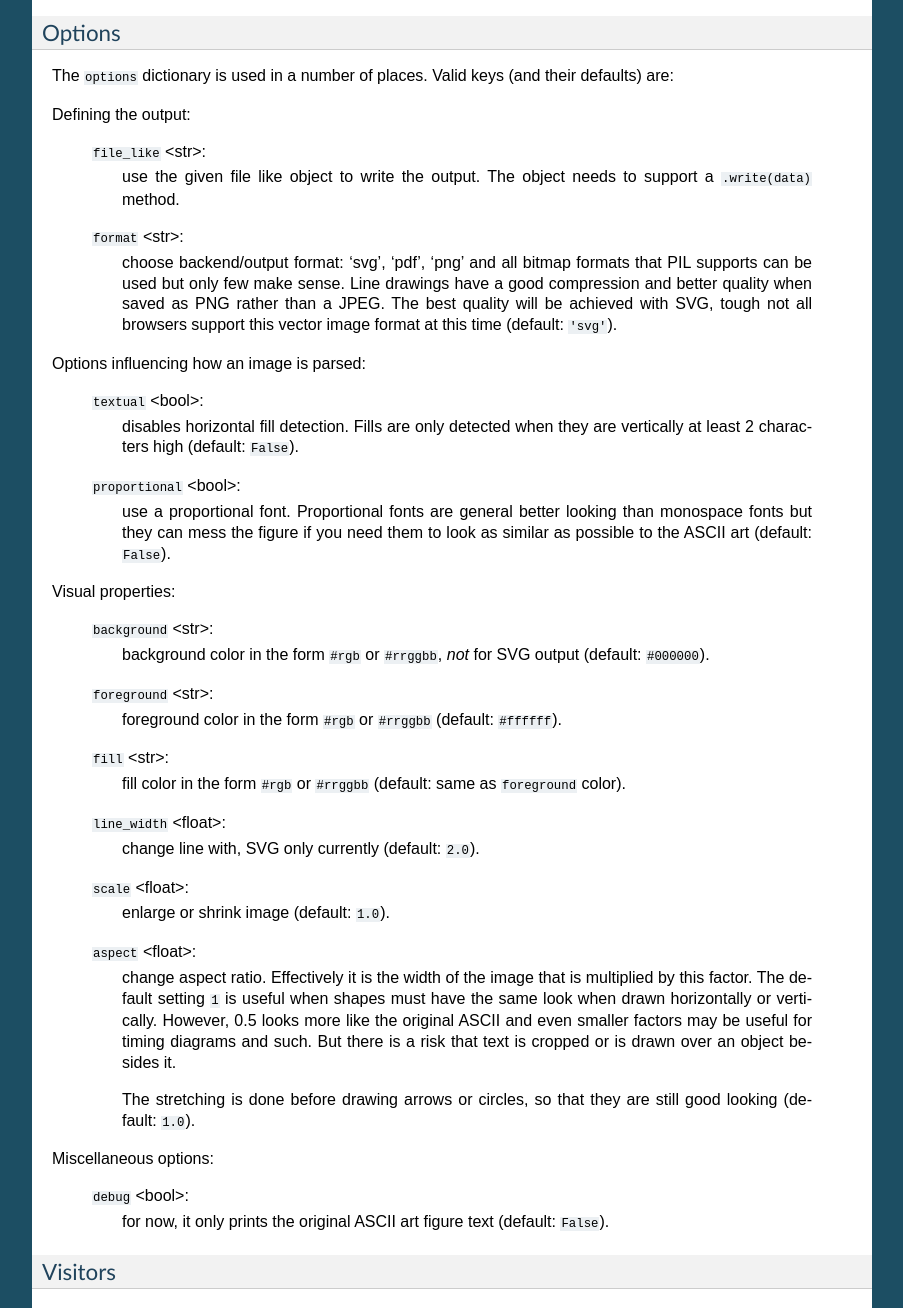
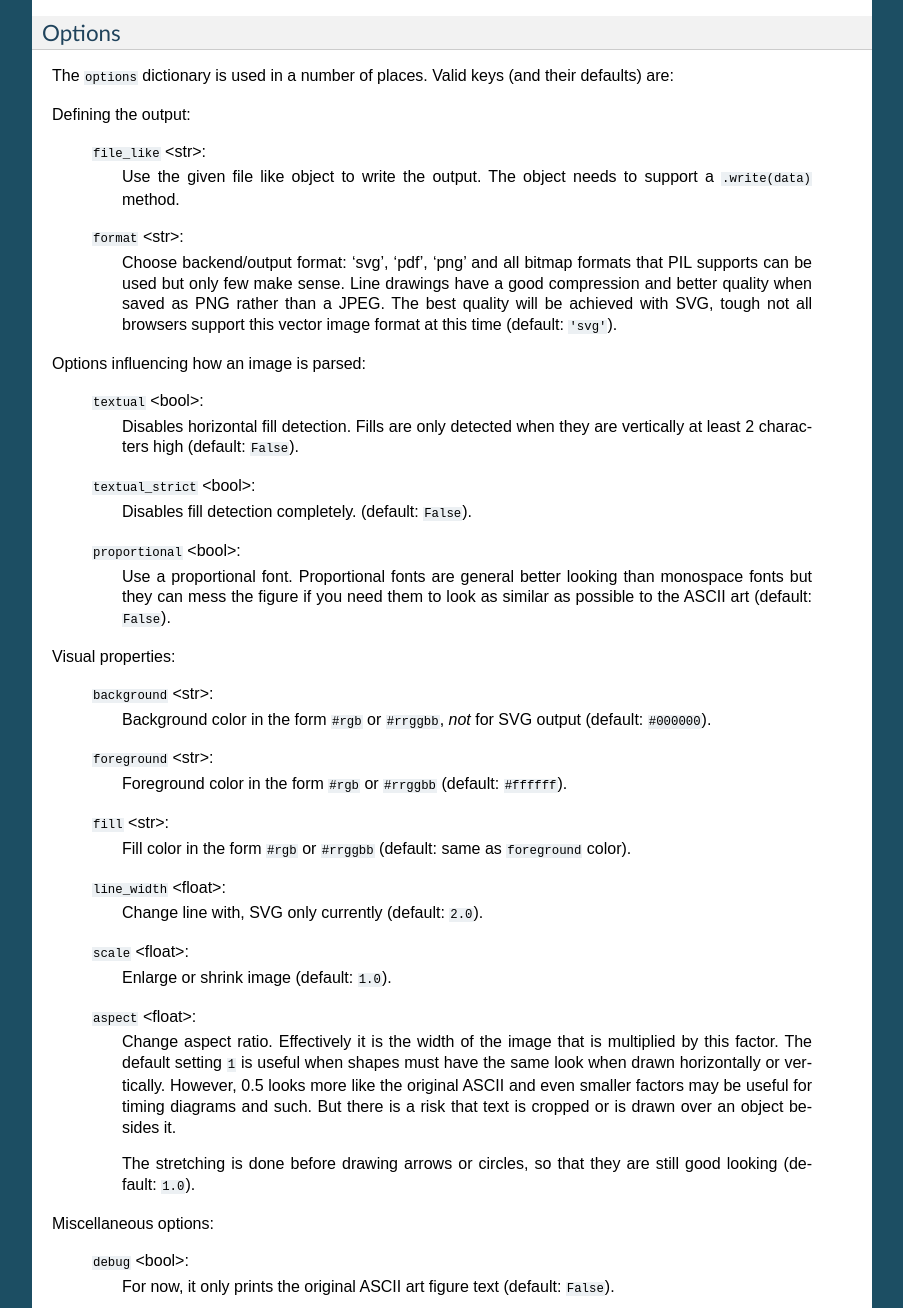
Before and after one commit to aafigure/aafigure, a Sphinx documentation site: the page built from documentation/appendix.rst, in a window 1280 px wide and 1400 px high, scrolled down 889 px, cut to the strip 92-1400 px from the top of the window. Shown: the whole strip, without its empty margins (198-1101 px from the left). Built offline with Sphinx 7.4.7, drawn with Linux system fonts in a browser that asks for light colours.

Commit message:
also update docs and docutils plugin with textual_strict support

```diff
--- a/documentation/appendix.rst
+++ b/documentation/appendix.rst
@@ -43,11 +43,11 @@ Valid keys (and their defaults) are:
 Defining the output:
 
     ``file_like`` <str>:
-        use the given file like object to write the output. The object
+        Use the given file like object to write the output. The object
         needs to support a ``.write(data)`` method.
 
     ``format`` <str>:
-        choose backend/output format: 'svg', 'pdf', 'png' and all bitmap
+        Choose backend/output format: 'svg', 'pdf', 'png' and all bitmap
         formats that PIL supports can be used but only few make sense. Line
         drawings have a good compression and better quality when saved as
         PNG rather than a JPEG. The best quality will be achieved with SVG,
@@ -57,11 +57,14 @@ Defining the output:
 Options influencing how an image is parsed:
 
     ``textual`` <bool>:
-        disables horizontal fill detection. Fills are only detected when
+        Disables horizontal fill detection. Fills are only detected when
         they are vertically at least 2 characters high (default: ``False``).
 
+    ``textual_strict`` <bool>:
+        Disables fill detection completely. (default: ``False``).
+
     ``proportional`` <bool>:
-        use a proportional font. Proportional fonts are general better
+        Use a proportional font. Proportional fonts are general better
         looking than monospace fonts but they can mess the figure if you
         need them to look as similar as possible to the ASCII art (default:
         ``False``).
@@ -69,25 +72,25 @@ Options influencing how an image is parsed:
 Visual properties:
 
     ``background`` <str>:
-        background color in the form ``#rgb`` or ``#rrggbb``, *not* for SVG
+        Background color in the form ``#rgb`` or ``#rrggbb``, *not* for SVG
         output (default: ``#000000``).
 
     ``foreground`` <str>:
-        foreground color in the form ``#rgb`` or ``#rrggbb`` (default:
+        Foreground color in the form ``#rgb`` or ``#rrggbb`` (default:
         ``#ffffff``).
 
     ``fill`` <str>:
-        fill color in the form ``#rgb`` or ``#rrggbb`` (default: same as
+        Fill color in the form ``#rgb`` or ``#rrggbb`` (default: same as
         ``foreground`` color).
 
     ``line_width`` <float>:
-        change line with, SVG only currently (default: ``2.0``).
+        Change line with, SVG only currently (default: ``2.0``).
 
     ``scale`` <float>:
-        enlarge or shrink image (default: ``1.0``).
+        Enlarge or shrink image (default: ``1.0``).
 
     ``aspect`` <float>:
-        change aspect ratio. Effectively it is the width of the image that
+        Change aspect ratio. Effectively it is the width of the image that
         is multiplied by this factor. The default setting ``1`` is useful
         when shapes must have the same look when drawn horizontally or
         vertically.  However, 0.5 looks more like the original ASCII and
@@ -101,8 +104,9 @@ Visual properties:
 Miscellaneous options:
 
     ``debug`` <bool>:
-        for now, it only prints the original ASCII art figure text
+        For now, it only prints the original ASCII art figure text
         (default: ``False``).
+
 
 Visitors
 --------
--- a/documentation/manual.rst
+++ b/documentation/manual.rst
@@ -209,6 +209,7 @@ between option and value.  Supported options are:
     - ``scale=<float>``
     - ``aspect=<float>``
     - ``textual``
+    - ``textual_strict``
     - ``proportional``
     - ``linewidth=<float>``
     - ``foreground=#rrggbb``
```
Also changed, not shown: 1 other file.
